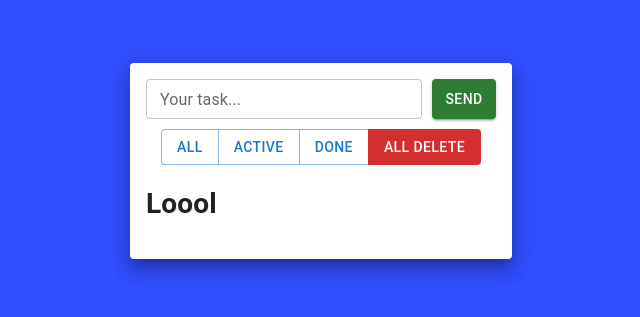
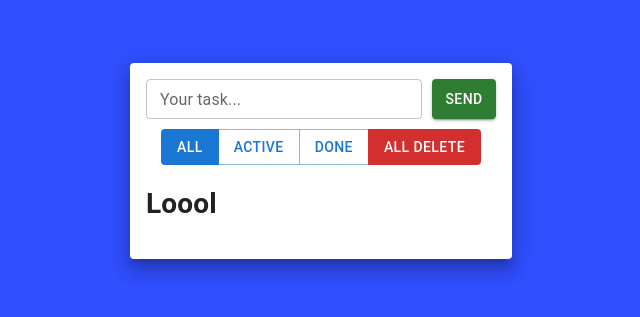
Before and after one commit to FillArt/todo, a React (Create React App) app: page / in a window 1280 px wide. Shown: the part 239-556 px from the top of the page, without its empty margins (319-959 px from the left). Built offline with nearby package versions, Linux system fonts and the light colour scheme.

Commit message:
feat: added partial logic and styling of Filters

```diff
--- a/src/features/Todo/Todo.tsx
+++ b/src/features/Todo/Todo.tsx
@@ -1,8 +1,9 @@
-import React from 'react';
+import React, {useState} from 'react';
 import {TodoList} from "./TodoList";
 import {TodoControl} from "./TodoControl";
 import Paper from '@mui/material/Paper';
 import { styled } from '@mui/material/styles';
+import {Filter} from "../../types/Todo";
 
 const Container = styled(Paper)(({ theme }) => ({
     width: 350,
@@ -11,9 +12,11 @@ const Container = styled(Paper)(({ theme }) => ({
 }));
 
 export const Todo = () => {
+    const [filter, setFilter] = useState<Filter>('All');
+
     return (
         <Container elevation={12}>
-            <TodoControl />
+            <TodoControl filter={filter} setFilter={setFilter} />
             <TodoList />
         </Container>
     );
--- a/src/features/Todo/TodoControl.tsx
+++ b/src/features/Todo/TodoControl.tsx
@@ -3,8 +3,16 @@ import Box from '@mui/material/Box';
 import {BaseInput} from "../../components/Input/Input";
 import {BaseButton} from "../../components/Button/Button";
 import ButtonGroup from '@mui/material/ButtonGroup';
+import {Filter, TodoControlProps} from "../../types/Todo";
 
-export const TodoControl = () => {
+export const TodoControl = (props: TodoControlProps) => {
+
+    const {filter, setFilter} = props;
+
+    const onClickFilter = (filter: Filter) => {
+        setFilter(filter);
+    }
+
     return (
         <>
             <Box sx={{
@@ -27,18 +35,18 @@ export const TodoControl = () => {
             }} variant="outlined" aria-label="Basic button group">
                 <BaseButton
                     title={'All'}
-                    variant={'outlined'}
-                    onClick={() => {alert('All')}} />
+                    variant={filter === 'All' ? 'contained' : 'outlined'}
+                    onClick={() => {onClickFilter('All')}} />
 
                 <BaseButton
                     title={'Active'}
-                    variant={'outlined'}
-                    onClick={() => {alert('Active')}} />
+                    variant={filter === 'Active' ? 'contained' : 'outlined'}
+                    onClick={() => {onClickFilter('Active')}} />
 
                 <BaseButton
                     title={'Done'}
-                    variant={'outlined'}
-                    onClick={() => {alert('Done')}} />
+                    variant={filter === 'Done' ? 'contained' : 'outlined'}
+                    onClick={() => {onClickFilter('Done')}} />
 
                 <BaseButton
                     title={'All Delete'}
```
Also changed, not shown: src/types/Todo.ts (+6 -1 lines).
